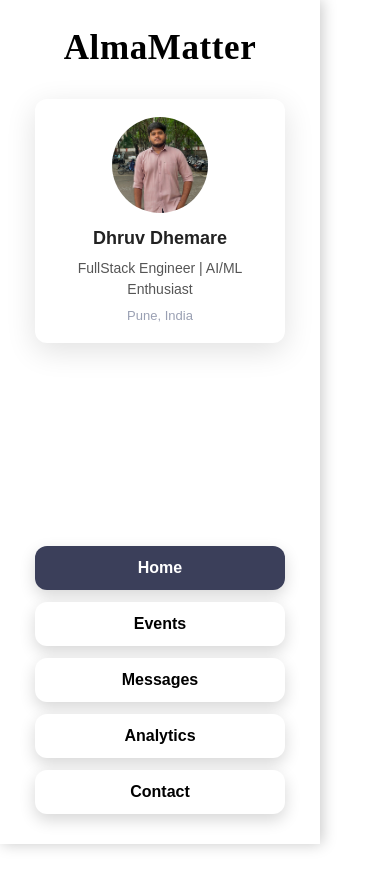
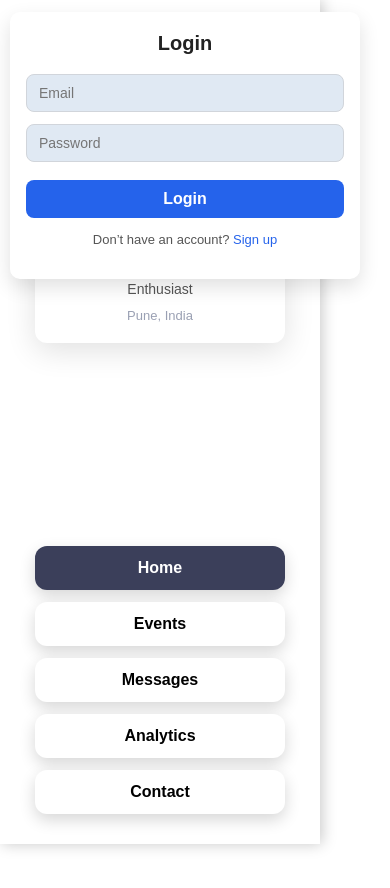
Before and after one commit to dhruv-dhemare/SIH2025, a React (Vite) app in the folder frontend/: page /login in a window 390 px wide. Shown: the top 888 px of the page. Built offline with nearby package versions, Linux system fonts and the light colour scheme.

Commit message:
login and Signup

```diff
--- a/frontend/src/App.jsx
+++ b/frontend/src/App.jsx
@@ -1,10 +1,12 @@
 import React, { useState } from "react";
+import {BrowserRouter , Routes , Route} from 'react-router-dom'
 import "./App.css";
 import Navbar from "./components/Navbar.jsx";
 import Home from "./pages/Home.jsx";
 import Events from "./pages/Events.jsx";
 import Messages from "./pages/Messages.jsx";
-
+import Login from "./pages/Login.jsx";
+import Signup from "./pages/Signup.jsx";
 function App() {
   const [selectedPage, setSelectedPage] = useState("home");
 
@@ -26,9 +28,17 @@ function App() {
   };
 
   return (
+    <div>
     <div className="flex">
       <Navbar onSelectPage={handleSelectPage} selectedPage={selectedPage} />
       <main className="content-area">{renderContent()}</main>
+      <BrowserRouter>
+        <Routes>
+        <Route path="/login" element={<Login/>} />
+        <Route path="/signup" element={<Signup/>} />
+        </Routes>
+      </BrowserRouter>
+    </div>
     </div>
   );
 }
--- /dev/null
+++ b/frontend/src/pages/Auth.css
@@ -0,0 +1,107 @@
+/* Auth.css - replace your existing content with this */
+
+/* Base font + background */
+body {
+  font-family: Arial, sans-serif;
+  background: #f3f4f6;
+}
+
+/* Make sure the outer container does not interfere.
+   You can keep this wrapper or remove it if unused. */
+.auth-container {
+  position: relative; /* not strictly needed with fixed .auth-box but fine to keep */
+  min-height: 100vh;
+}
+
+/* FIXED box pinned to viewport top-right */
+.auth-box {
+  position: fixed;          /* pin to the viewport (not to a parent) */
+  top: 20px;                /* distance from top */
+  right: 20px;              /* distance from right */
+  width: 360px;             /* fixed ideal width */
+  max-width: calc(100vw - 40px); /* never overflow viewport horizontally */
+  box-sizing: border-box;   /* include padding in width */
+  background: #ffffff;
+  padding: 22px;
+  border-radius: 12px;
+  box-shadow: 0 8px 20px rgba(0,0,0,0.12);
+  z-index: 9999;            /* sit above other page elements */
+  text-align: center;
+}
+
+/* Title */
+.auth-title {
+  margin: 0 0 16px 0;
+  font-size: 20px;
+  color: #222;
+  font-weight: 600;
+}
+
+/* Form layout */
+.auth-form {
+  display: flex;
+  flex-direction: column;
+  gap: 12px;
+}
+.auth-form select {
+  background: #ffffff;        /* white dropdown */
+  color: #000000;             /* dropdown text color */
+  border: 1px solid #d1d5db;
+}
+/* Inputs / selects */
+.auth-form input,
+.auth-form select {
+  background: #e0e9f3;
+  width: 100%;
+  padding: 10px 12px;
+  border-radius: 8px;
+  border: 1px solid #d1d5db;
+  font-size: 14px;
+  box-sizing: border-box;
+  outline: none;
+  transition: border-color .15s, box-shadow .15s;
+}
+
+.auth-form input:focus,
+.auth-form select:focus {
+  border-color: #2563eb;
+  box-shadow: 0 0 0 3px rgba(37,99,235,0.06);
+}
+
+/* Button */
+.auth-btn {
+  margin-top: 6px;
+  width: 100%;
+  padding: 10px 12px;
+  border: none;
+  border-radius: 8px;
+  background: #2563eb;
+  color: #fff;
+  font-weight: 600;
+  cursor: pointer;
+  transition: background .15s, transform .05s;
+}
+
+.auth-btn:hover { background: #1e40af; }
+.auth-btn:active { transform: translateY(1px); }
+
+/* Footer link */
+.auth-footer {
+  margin-top: 12px;
+  font-size: 13px;
+  color: #555;
+}
+.auth-footer a { color: #2563eb; text-decoration: none; }
+.auth-footer a:hover { text-decoration: underline; }
+
+/* SMALL SCREEN ADJUSTMENTS */
+@media (max-width: 480px) {
+  .auth-box {
+    left: 10px;
+    right: 10px;
+    top: 12px;
+    width: auto;
+    padding: 16px;
+    border-radius: 10px;
+  }
+}
--- /dev/null
+++ b/frontend/src/pages/Login.jsx
@@ -0,0 +1,53 @@
+import React, { useState } from "react";
+import { login } from "../services/api";
+import "./Auth.css";
+
+function Login() {
+  const [form, setForm] = useState({ email: "", password: "" });
+
+  const handleChange = (e) => {
+    setForm({ ...form, [e.target.name]: e.target.value });
+  };
+
+  const handleSubmit = async (e) => {
+    e.preventDefault();
+    try {
+      const res = await login(form);
+      alert("Login successful!");
+      console.log(res);
+    } catch (err) {
+      alert("Invalid credentials");
+    }
+  };
+
+  return (
+    <div className="auth-container">
+      <div className="auth-box">
+        <h2 className="auth-title">Login</h2>
+        <form onSubmit={handleSubmit} className="auth-form">
+          <input
+            type="email"
+            name="email"
+            placeholder="Email"
+            onChange={handleChange}
+            required
+          />
+          <input
+            type="password"
+            name="password"
+            placeholder="Password"
+            onChange={handleChange}
+            required
+          />
+          <button type="submit" className="auth-btn">Login</button>
+        </form>
+        <p className="auth-footer">
+          Don’t have an account?{" "}
+          <a href="/signup">Sign up</a>
+        </p>
+      </div>
+    </div>
+  );
+}
+
+export default Login;
--- /dev/null
+++ b/frontend/src/pages/Signup.jsx
@@ -0,0 +1,73 @@
+import React, { useState } from "react";
+import { signup } from "../services/api";
+import "./Auth.css";
+
+function Signup() {
+  const [form, setForm] = useState({
+    name: "",
+    email: "",
+    password: "",
+    role: "student",
+  });
+
+  const handleChange = (e) => {
+    setForm({ ...form, [e.target.name]: e.target.value });
+  };
+
+  const handleSubmit = async (e) => {
+    e.preventDefault();
+    try {
+      const res = await signup(form);
+      alert("Signup successful!");
+      console.log(res);
+    } catch (err) {
+      alert("Signup failed");
+    }
+  };
+
+  return (
+    <div className="auth-container">
+      <div className="auth-box">
+        <h2 className="auth-title">Create an Account</h2>
+        <form onSubmit={handleSubmit} className="auth-form">
+          <input
+            type="text"
+            name="name"
+            placeholder="Full Name"
+            onChange={handleChange}
+            required
+          />
+          <input
+            type="email"
+            name="email"
+            placeholder="Email"
+            onChange={handleChange}
+            required
+          />
+          <input
+            type="password"
+            name="password"
+            placeholder="Password"
+            onChange={handleChange}
+            required
+          />
+          <select name="role" onChange={handleChange}>
+            <option value="student">Student</option>
+            <option value="alumni">Alumni</option>
+            <option value="recruitor">Recruitor</option>
+            <option value="college-admin">College Administrator</option>
+
+
+          </select>
+          <button type="submit" className="auth-btn">Sign Up</button>
+        </form>
+        <p className="auth-footer">
+          Already have an account?{" "}
+          <a href="/login">Login</a>
+        </p>
+      </div>
+    </div>
+  );
+}
+
+export default Signup;
--- /dev/null
+++ b/frontend/src/services/api.js
@@ -0,0 +1,8 @@
+import axios from 'axios';
+
+const API = axios.create({ baseURL: 'http://localhost:5000/api' }); // hardcoded
+
+export const signup = (data) => API.post('/auth/signup', data).then(r=>r.data);
+export const login = (data) => API.post('/auth/login', data).then(r=>r.data);
+
+export default API;
```
Also changed, not shown: frontend/package.json (+9 -1 lines), 1 other file (tests, documents, lock files or other folders).
